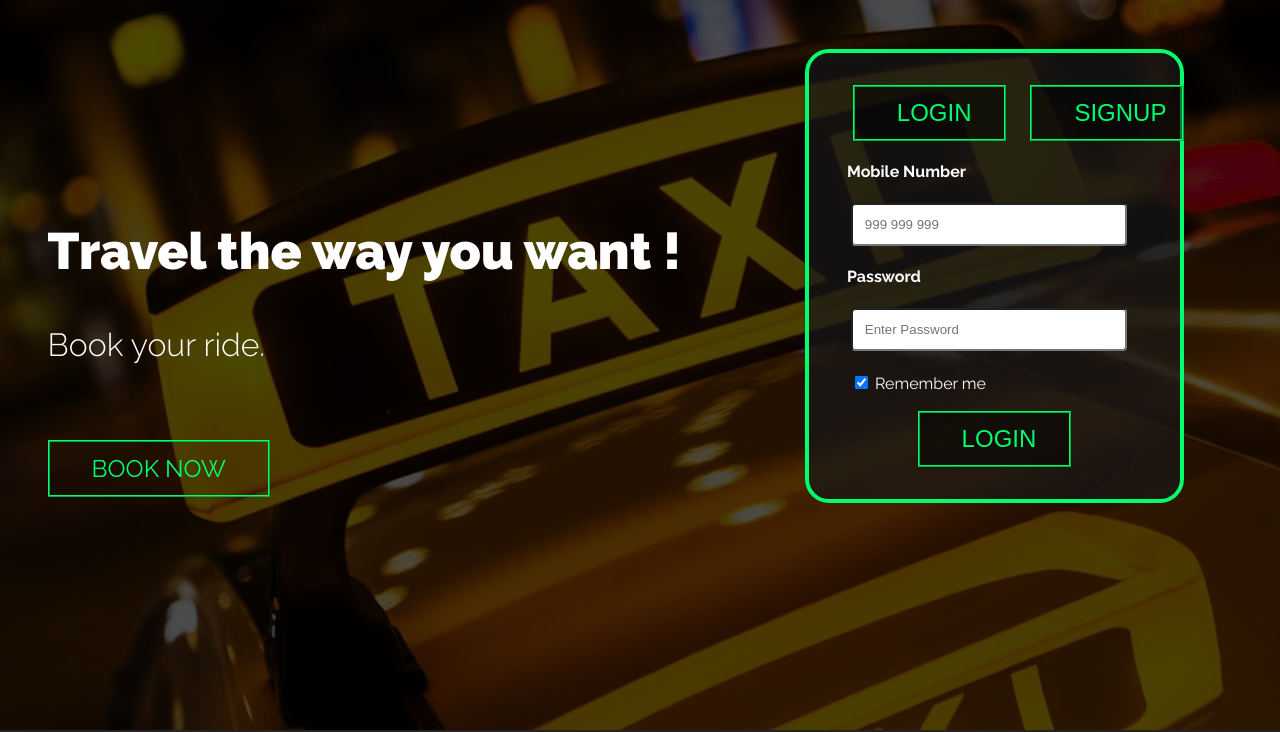
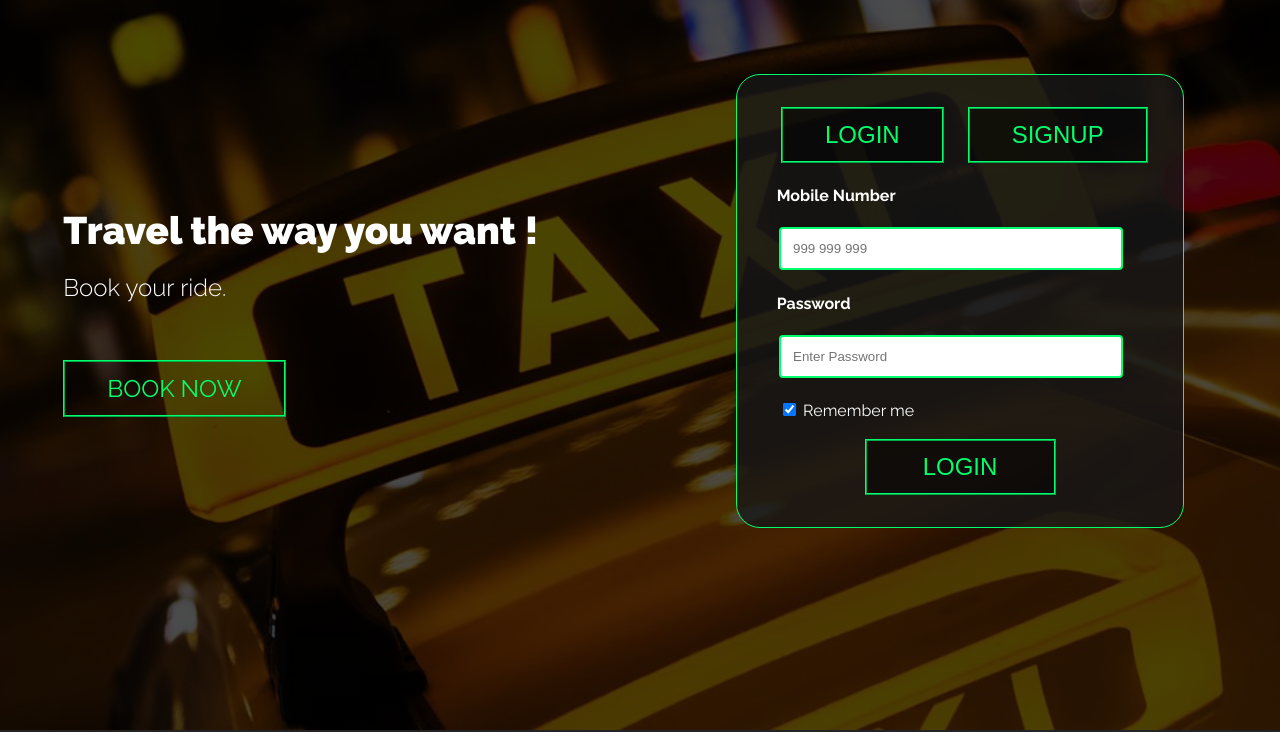
Before and after one commit to rahulrk2303/Taxi, a plain HTML site: page index.html in a window 1280 px wide. Shown: the part 70-802 px from the top of the page. Drawn offline with Linux system fonts and the light colour scheme.

Commit message:
Add files via upload

```diff
--- a/css/style.css
+++ b/css/style.css
@@ -92,6 +92,7 @@ h1 {
 	font-weight: 300;
 	font-size: 1.7rem;
 	margin-top: 0;
+	text-align: center;
 }
 
 p {
@@ -113,9 +114,9 @@ p:last-of-type {
 .title span {
 	font-weight: 300;
 	display: block;
-	padding-top: 0.8rem;
-	font-size: 2rem;
-	margin-top: 1em;
+	padding-top: 0.5rem;
+	font-size: 1.5rem;
+	margin-top: .5em;
 }
 
 
@@ -132,12 +133,14 @@ p:last-of-type {
 
 @media (min-width:60rem){
 	p {
-		font-size: 1.2rem;
+		font-size: 1rem;
 		line-height: 1.6;
 	}
 	.title{
-		font-size: 3.2rem;
+		font-size: 3vw;
+		text-align: center;
 	}
+
 }
 
 /*button*/
@@ -183,6 +186,7 @@ p:last-of-type {
 	.button {
 		font-size: 1.5rem;
 	}
+
 }
 
 
@@ -260,8 +264,9 @@ nav a:focus {
 	background-position: center;
 	padding: 10em 0;
 	color: #FFF;
-	text-align: left;
-	padding-left: 1em;
+	/*text-align: left;*/
+	padding-left: 2em;
+	/*float: center;*/
 }
 
 
@@ -269,7 +274,13 @@ nav a:focus {
 	.home-hero {
 		height: 100vh;
 		padding-top: 30vh;
+		text-align: left
 	}
+	.home-hero h1 {
+
+		text-align: left;
+	}
+
 }
 
 /*about*/
@@ -365,14 +376,15 @@ nav a:focus {
 /*portfolio*/
 
 .portfolio {
-	/*background-color: gray;*/
 	background-color: #232323;
+/*	background: linear-gradient(rgba(0,0,0,0.7),rgba(0,0,0,0.7)), url("../img/portfolio-bg.jpg");*/
 	margin: 0 0 0;
 }
 
 .portfolio h1{
 	padding-top: 1em;
 	color: #00ff6c;
+
 }
 
 .port-item {
@@ -382,7 +394,8 @@ nav a:focus {
 
 .port-item img {
 	display: inline-block;
-	padding-bottom: 2em;
+	padding: 1em 2em;
+
 	opacity: 0.6;
 	transition: .5s ease;
 	backface-visibility: hidden;
@@ -422,13 +435,13 @@ nav a:focus {
 		overflow: hidden;
 	}
 
-	.port-desc {
+	/*.port-desc {
 		transform: translateY(150%);
 	}
 
 	.port-item:hover .port-desc {
 		transform: translateY(0%);
-	}
+	}*/
 }
 
 
@@ -443,6 +456,7 @@ nav a:focus {
 
 .cta h1 {
 	font-weight: 400;
+	float: center;
 }
 
 .support {
@@ -509,20 +523,26 @@ footer i {
 
 .container2 {
   position: relative;
-  float: right;
-  margin: -28em 6em;
+  float: center;
+  /*margin: -20em 6em;*/
+  margin-top: 5em;
+  margin-left: 10vw;
+/*  margin-left: 15vw;
+  margin-right: 15vw;*/
   padding: 2em;
   width: 30%;
-  border: 0.25em solid #00ff6c;
+  border: 0.1em solid #00ff6c;
   border-radius: 1.5em;
-  background-color: rgba(23,23,23,0.7)
+  background-color: rgba(23,23,23,0.8);
+  min-width: 28em;
+
 }
 
 input[type=text], input[type=email], input[type=password] {
   margin: 10px 20px 0px 10px;
   width: 90%;
   padding: 12px;
-  border: 1px solid #black;
+  border: 2px solid #00ff6c;
   border-radius: 4px;
   resize: vertical;
 }
@@ -559,9 +579,9 @@ button {
 
 
 
-button:hover {
+/*button:hover {
   opacity: 0.8;
-}
+}*/
 
 input[type=submit]:hover {
   margin: 20px;
@@ -571,3 +591,21 @@ input[type=submit]:hover {
 .hide {
   display: none;
 }
+
+@media (min-width:25em)
+{
+	.container2{
+		min-width: 28em;
+		float: right;
+		margin: 2em 5rem;
+	}
+}
+
+@media (min-width:60em)
+{
+	.container2{
+		min-width: 28em;
+		margin: -27.5% 6em;
+		float: right;
+	}
+}
--- a/index.html
+++ b/index.html
@@ -27,7 +27,7 @@
 	<section class="home-hero">
 		<div class="container" class="main">
 			<h1 class="title"> Travel the way you want !  <span>Book your ride. </span></h1>
-			<a href="" class="button button-accent">Book Now</a>
+			<a href="" class="button button-accent" id="booknow">Book Now</a>
 		</div>
 
 			<div class="container2">
```
